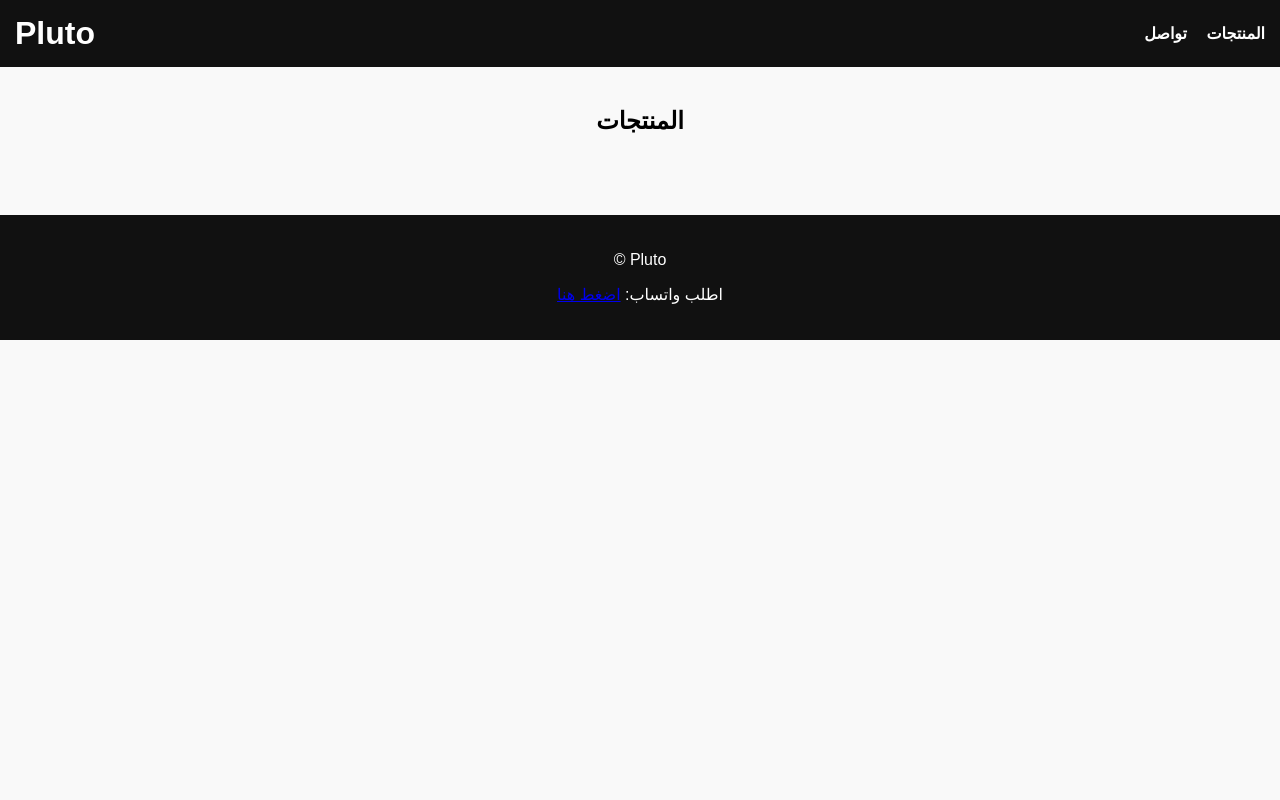
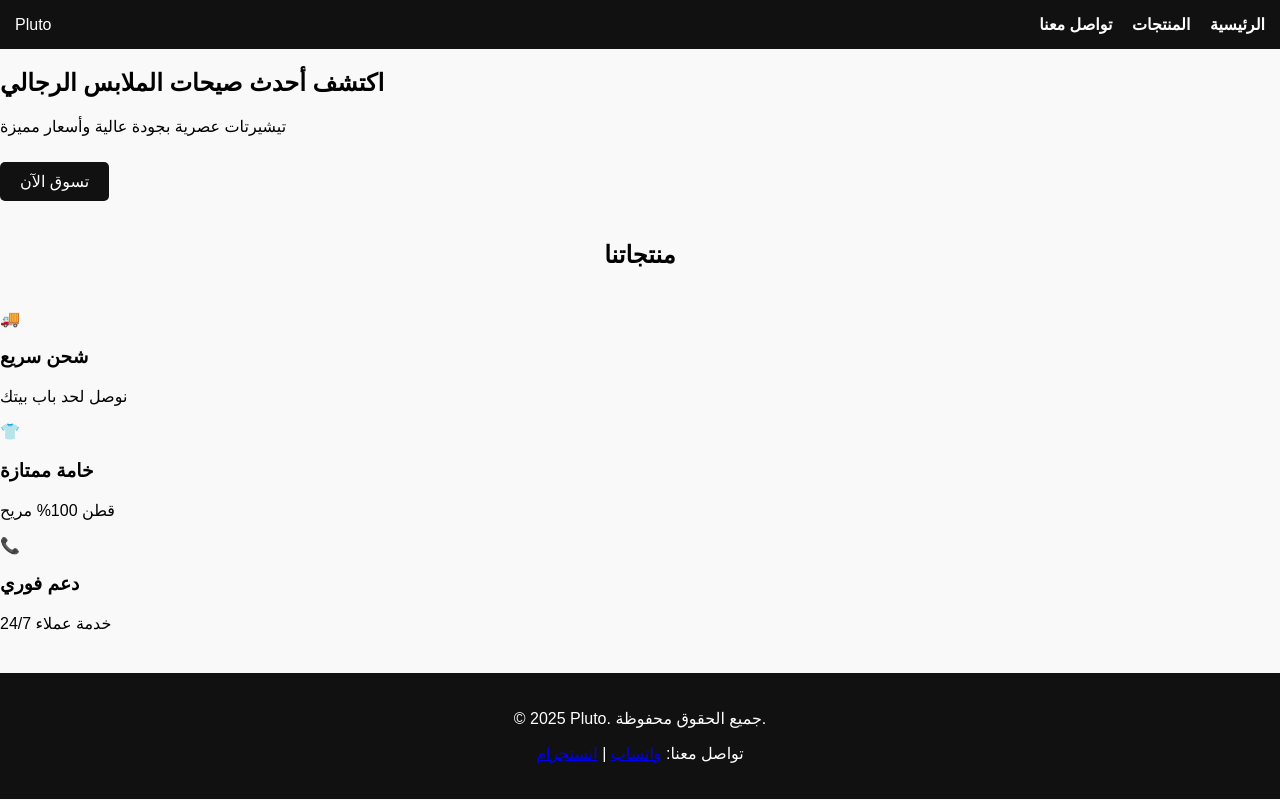
Before and after one commit to mudii-coder/Pluto, a plain HTML site: page index.html in a window 1280 px wide. Drawn offline with Linux system fonts and the light colour scheme.

Commit message:
Update index.html

```diff
--- a/index.html
+++ b/index.html
@@ -1,28 +1,58 @@
 <!DOCTYPE html>
 <html lang="ar">
 <head>
-  <meta charset="UTF-8" />
-  <meta name="viewport" content="width=device-width, initial-scale=1.0" />
-  <title>Pluto | متجر تيشرتات رجالي</title>
-  <link rel="stylesheet" href="style.css" />
+  <meta charset="UTF-8">
+  <meta name="viewport" content="width=device-width, initial-scale=1.0">
+  <title>Pluto | ملابس رجالي</title>
+  <link rel="stylesheet" href="style.css">
 </head>
 <body>
+  <!-- Header -->
   <header>
-    <h1>Pluto</h1>
+    <div class="logo">Pluto</div>
     <nav>
+      <a href="#home">الرئيسية</a>
       <a href="#products">المنتجات</a>
-      <a href="#contact">تواصل</a>
+      <a href="#contact">تواصل معنا</a>
     </nav>
   </header>
 
-  <main>
-    <h2 id="products">المنتجات</h2>
-    <div id="grid"></div>
-  </main>
+  <!-- Hero Section -->
+  <section id="home" class="hero">
+    <h1>اكتشف أحدث صيحات الملابس الرجالي</h1>
+    <p>تيشيرتات عصرية بجودة عالية وأسعار مميزة</p>
+    <a href="#products" class="btn">تسوق الآن</a>
+  </section>
 
+  <!-- Products Section -->
+  <section id="products">
+    <h2>منتجاتنا</h2>
+    <div id="grid" class="product-grid"></div>
+  </section>
+
+  <!-- Features -->
+  <section class="features">
+    <div class="feature">
+      🚚 <h3>شحن سريع</h3>
+      <p>نوصل لحد باب بيتك</p>
+    </div>
+    <div class="feature">
+      👕 <h3>خامة ممتازة</h3>
+      <p>قطن 100% مريح</p>
+    </div>
+    <div class="feature">
+      📞 <h3>دعم فوري</h3>
+      <p>خدمة عملاء 24/7</p>
+    </div>
+  </section>
+
+  <!-- Footer -->
   <footer id="contact">
-    <p>© <span id="year"></span> Pluto</p>
-    <p>اطلب واتساب: <a id="wa-link" href="#" target="_blank">اضغط هنا</a></p>
+    <p>© 2025 Pluto. جميع الحقوق محفوظة.</p>
+    <p>تواصل معنا:
+      <a href="https://wa.me/201234567890" target="_blank">واتساب</a> |
+      <a href="https://www.instagram.com/" target="_blank">انستجرام</a>
+    </p>
   </footer>
 
   <script src="script.js"></script>
```
